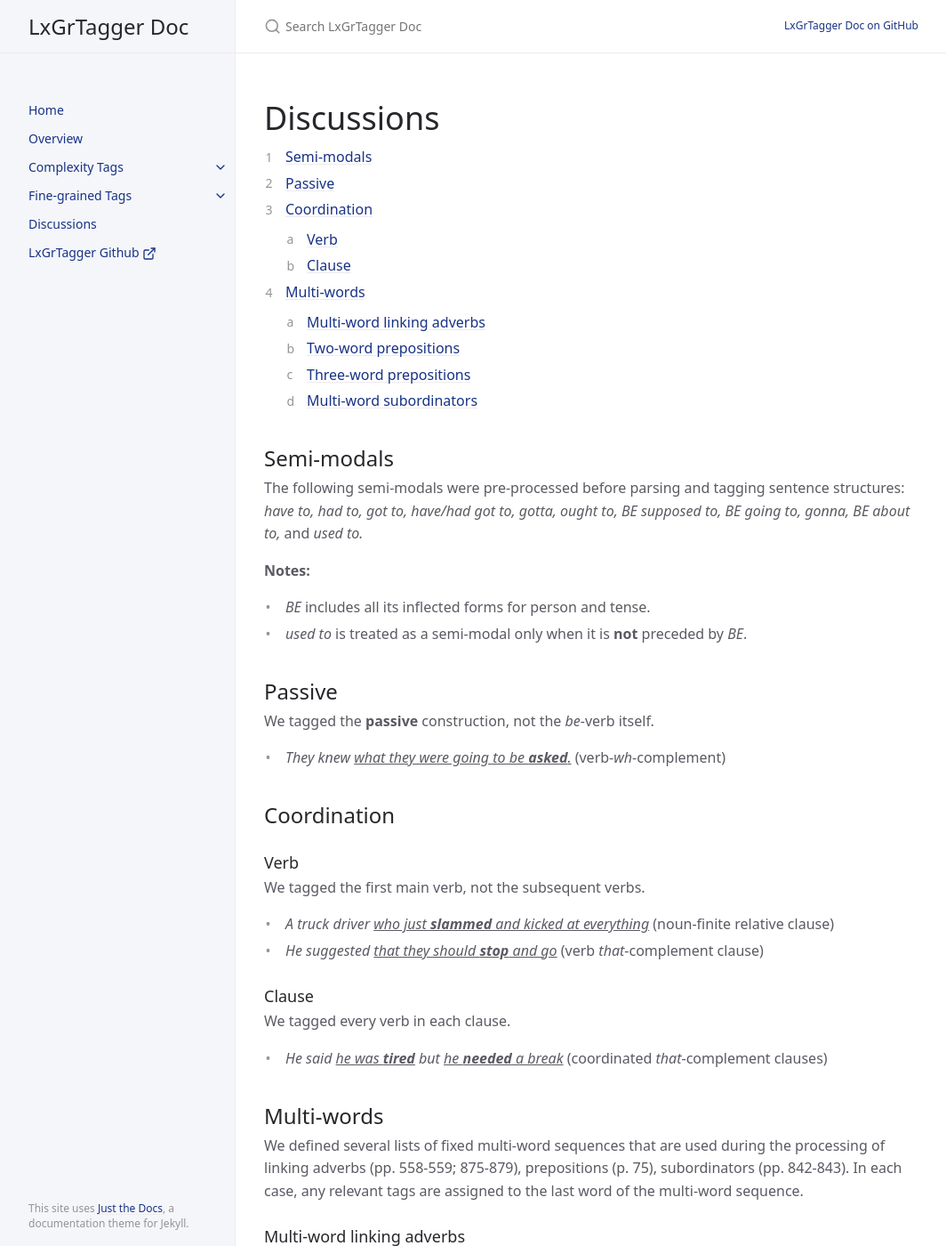
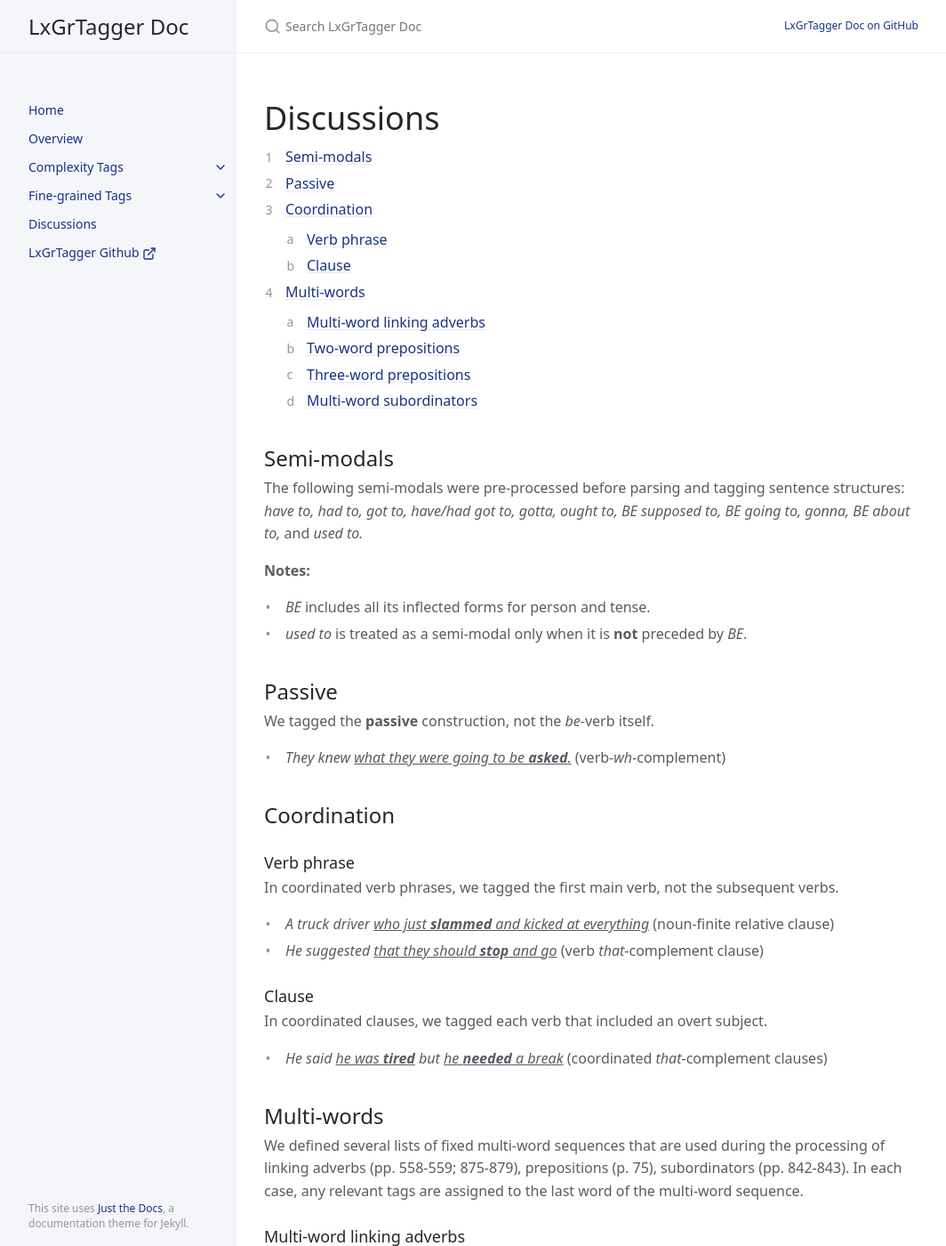
Before and after one commit to LCR-ADS-Lab/LxGrTagger-Documentation, a Jekyll site: the page built from docs/Discussions.md, in a window 1280 px wide and 1400 px high. Shown: the whole window at 89% size, without its empty margins (107-1171 px from the left). Built offline with Jekyll 4.4.1, drawn with Linux system fonts in a browser that asks for light colours; cached includes are drawn as plain includes.

Commit message:
add clarification on coordinated clauses and phrases.

```diff
--- a/docs/Discussions.md
+++ b/docs/Discussions.md
@@ -25,16 +25,16 @@ We tagged the **passive** construction, not the *be*-verb itself.
 
 ## Coordination
 
-### Verb
+### Verb phrase
 
-We tagged the first main verb, not the subsequent verbs.
+In coordinated verb phrases, we tagged the first main verb, not the subsequent verbs.
 
 - *A truck driver <ins>who just **slammed** and kicked at everything</ins>* (noun-finite relative clause)
 - *He suggested <ins>that they should **stop** and go</ins>* (verb *that*-complement clause)
 
 ### Clause
 
-We tagged every verb in each clause.
+In coordinated clauses, we tagged each verb that included an overt subject.
 
 - *He said <ins>he was **tired**</ins> but <ins>he **needed** a break</ins>* (coordinated *that*-complement clauses)
 
```
